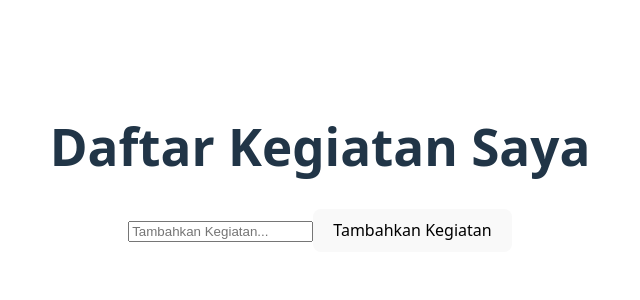
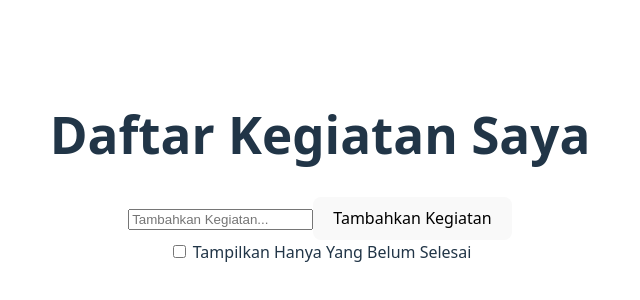
Before and after one commit to mhdpradityo/32-pbk-uts-233510471, a Vue app: page / in a window 1280 px wide. Shown: the part 224-524 px from the top of the page, without its empty margins (320-960 px from the left). Built offline with nearby package versions, Linux system fonts and the light colour scheme.

Commit message:
Menambahkan Fitur: Filter Tampilkan Yang Belum Selesai

```diff
--- a/src/App.vue
+++ b/src/App.vue
@@ -5,8 +5,14 @@
       <input type="text" v-model="newTask" placeholder="Tambahkan Kegiatan..." />
       <button @click="addTask">Tambahkan Kegiatan</button>
     </div>
+    <div class="filter-group">
+      <label>
+        <input type="checkbox" v-model="showOnlyIncomplete" />
+        Tampilkan Hanya Yang Belum Selesai
+      </label>
+    </div>
     <ul class="task-list">
-      <li v-for="(task, index) in tasks" :key="index">
+      <li v-for="(task, index) in filteredTasks" :key="index">
         <label>
           <input type="checkbox" v-model="task.completed" />
           <span :class="{ done: task.completed }">{{ task.text }}</span>
@@ -18,10 +24,11 @@
 </template>
 
 <script setup>
-import { ref } from "vue";
+import { ref, computed } from "vue";
 
 const newTask = ref("");
 const tasks = ref([]);
+const showOnlyIncomplete = ref(false);
 
 const addTask = () => {
   if (newTask.value.trim()) {
@@ -33,4 +40,10 @@
 const removeTask = (index) => {
   tasks.value.splice(index, 1);
 };
+
+const filteredTasks = computed(() => {
+  return showOnlyIncomplete.value
+    ? tasks.value.filter((task) => !task.completed)
+    : tasks.value;
+});
 </script>
```
